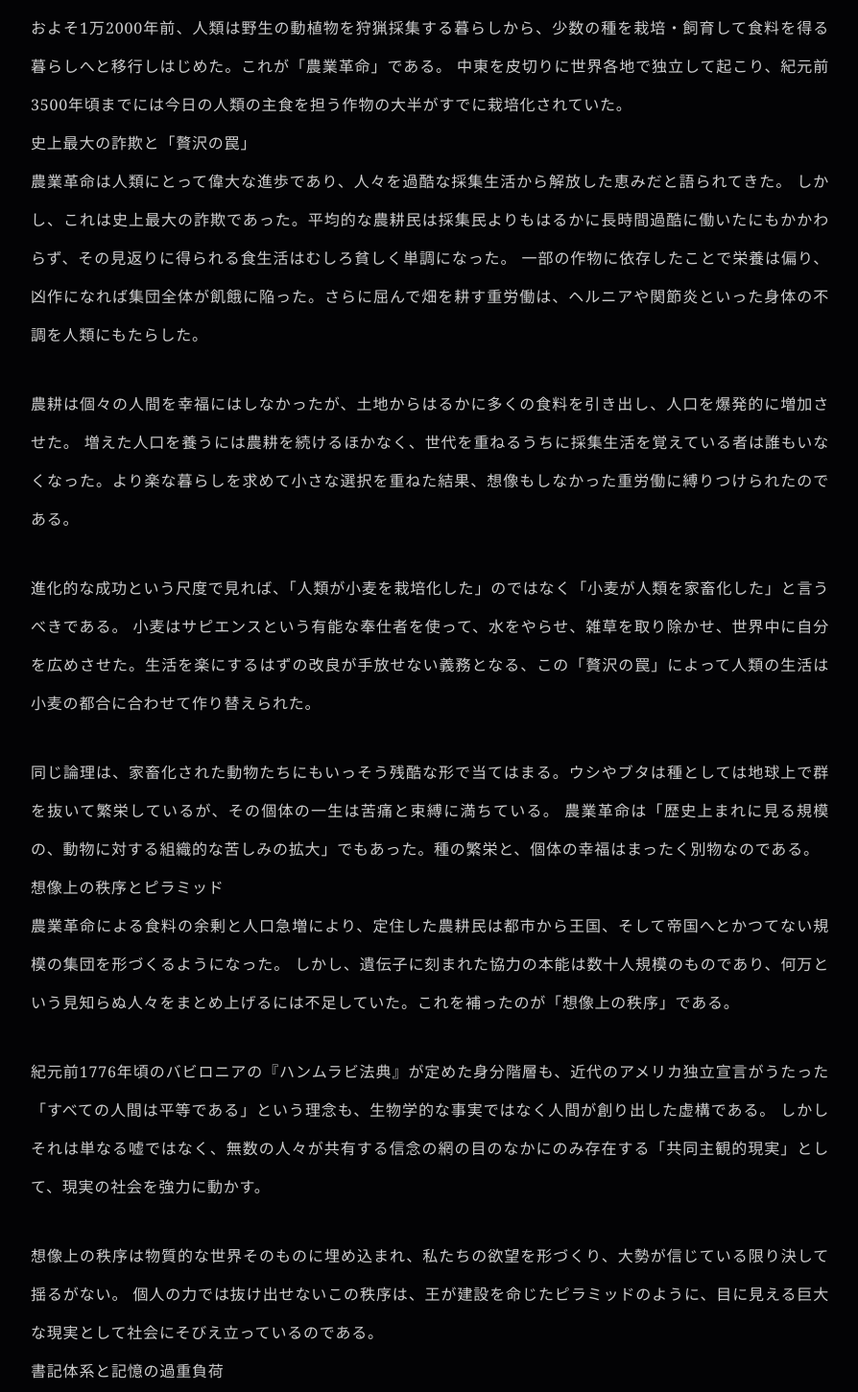
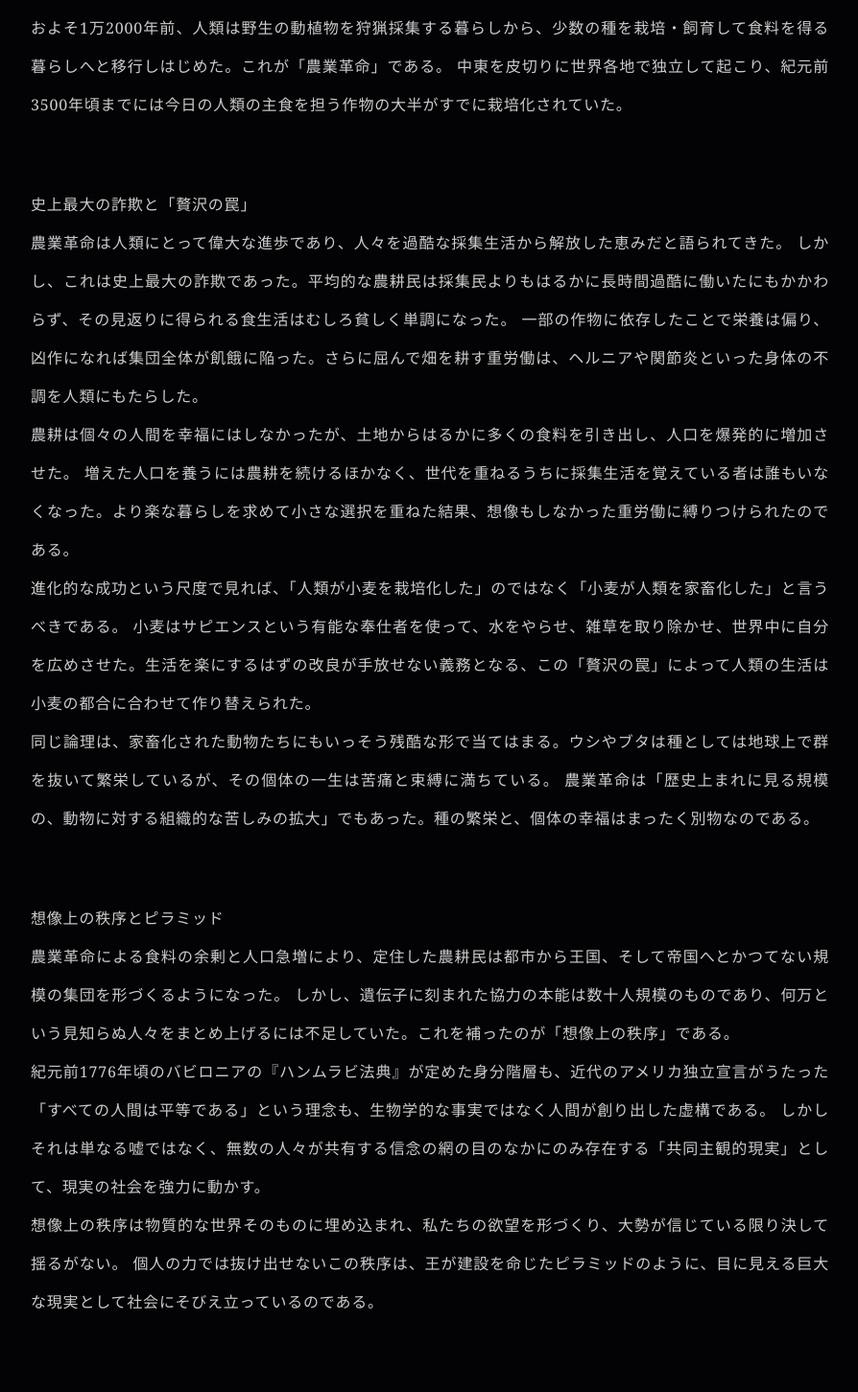
Before and after one commit to kotao-boop/artist-human-history, a Next.js app: page /chapter/agricultural in a window 1280 px wide. Shown: the part 1140-2591 px from the top of the page at 96% size, without its empty margins (192-1086 px from the left). Built offline with nearby package versions, Linux system fonts and the light colour scheme.

Commit message:
fix: adjust spacing to be between headings rather than paragraphs

```diff
--- a/src/app/chapter/agricultural/page.tsx
+++ b/src/app/chapter/agricultural/page.tsx
@@ -17,6 +17,8 @@
         </p>
       </RevealText>
 
+      <div className="h-16" />
+
       <RevealText>
         <h3>史上最大の詐欺と「贅沢の罠」</h3>
         <p>
@@ -24,28 +26,21 @@
           しかし、これは史上最大の詐欺であった。平均的な農耕民は採集民よりもはるかに長時間過酷に働いたにもかかわらず、その見返りに得られる食生活はむしろ貧しく単調になった。
           一部の作物に依存したことで栄養は偏り、凶作になれば集団全体が飢餓に陥った。さらに屈んで畑を耕す重労働は、ヘルニアや関節炎といった身体の不調を人類にもたらした。
         </p>
-
-        <div className="h-8" />
-
         <p>
           農耕は個々の人間を幸福にはしなかったが、土地からはるかに多くの食料を引き出し、人口を爆発的に増加させた。
           増えた人口を養うには農耕を続けるほかなく、世代を重ねるうちに採集生活を覚えている者は誰もいなくなった。より楽な暮らしを求めて小さな選択を重ねた結果、想像もしなかった重労働に縛りつけられたのである。
         </p>
-
-        <div className="h-8" />
-
         <p>
           進化的な成功という尺度で見れば、「人類が小麦を栽培化した」のではなく「小麦が人類を家畜化した」と言うべきである。
           小麦はサピエンスという有能な奉仕者を使って、水をやらせ、雑草を取り除かせ、世界中に自分を広めさせた。生活を楽にするはずの改良が手放せない義務となる、この「贅沢の罠」によって人類の生活は小麦の都合に合わせて作り替えられた。
         </p>
-
-        <div className="h-8" />
-
         <p>
           同じ論理は、家畜化された動物たちにもいっそう残酷な形で当てはまる。ウシやブタは種としては地球上で群を抜いて繁栄しているが、その個体の一生は苦痛と束縛に満ちている。
           農業革命は「歴史上まれに見る規模の、動物に対する組織的な苦しみの拡大」でもあった。種の繁栄と、個体の幸福はまったく別物なのである。
         </p>
       </RevealText>
+
+      <div className="h-16" />
 
       <RevealText>
         <h3>想像上の秩序とピラミッド</h3>
@@ -53,21 +48,17 @@
           農業革命による食料の余剰と人口急増により、定住した農耕民は都市から王国、そして帝国へとかつてない規模の集団を形づくるようになった。
           しかし、遺伝子に刻まれた協力の本能は数十人規模のものであり、何万という見知らぬ人々をまとめ上げるには不足していた。これを補ったのが「想像上の秩序」である。
         </p>
-
-        <div className="h-8" />
-
         <p>
           紀元前1776年頃のバビロニアの『ハンムラビ法典』が定めた身分階層も、近代のアメリカ独立宣言がうたった「すべての人間は平等である」という理念も、生物学的な事実ではなく人間が創り出した虚構である。
           しかしそれは単なる嘘ではなく、無数の人々が共有する信念の網の目のなかにのみ存在する「共同主観的現実」として、現実の社会を強力に動かす。
         </p>
-
-        <div className="h-8" />
-
         <p>
           想像上の秩序は物質的な世界そのものに埋め込まれ、私たちの欲望を形づくり、大勢が信じている限り決して揺るがない。
           個人の力では抜け出せないこの秩序は、王が建設を命じたピラミッドのように、目に見える巨大な現実として社会にそびえ立っているのである。
         </p>
       </RevealText>
+
+      <div className="h-16" />
 
       <RevealText>
         <h3>書記体系と記憶の過重負荷</h3>
@@ -75,14 +66,13 @@
           社会が膨大な財と数万人の人々を扱うようになると、人間の脳の記憶容量では情報を処理しきれなくなった。
           税や在庫の厳密な記録という「記憶の過重負荷」を解決するために生まれたのが、書記体系（文字）である。紀元前3400年頃のシュメールの楔形文字や、インカ帝国のキープ（結縄）などがその例である。
         </p>
-
-        <div className="h-8" />
-
         <p>
           文字は単なる記録手段にとどまらず、人間の思考様式そのものを変容させた。情報を厳密にカテゴリー分けし整理する、官僚制に基づく規則正しい思考へと人類のものの見方を作り替えたのである。
           想像上の秩序と書記体系が組み合わさったとき、初めて人類は数百万人を包み込む巨大な社会を維持できるようになった。
         </p>
       </RevealText>
+
+      <div className="h-16" />
 
       <RevealText>
         <h3>想像上のヒエラルキーと差別</h3>
@@ -90,9 +80,6 @@
           大規模な社会を成り立たせる想像上の秩序は、必ず人々を序列づける「ヒエラルキー（階層）」を伴ってきた。自由人と奴隷、白人と黒人といった差別は、自然の秩序でも神の意志でもなく、まったくの歴史的偶然から生まれ、後づけの神話によって正当化されてきたものである。
           偶然始まった差別が偏見によって固定化され、みずからを永続させる「悪循環の環」をつくり出していく。
         </p>
-
-        <div className="h-8" />
-
         <p>
           また、ほぼすべての既知の社会において広く支配してきた家父長制や男女のヒエラルキーも、腕力や攻撃性などの生物学的根拠では十分に説明できない。
           生物学的な性差（sex）と、文化によって定められる性別役割（ジェンダー）は明確に異なり、「男らしさ」「女らしさ」の中身も時代や社会によって大きく変わる。
--- a/src/app/chapter/genesis/page.tsx
+++ b/src/app/chapter/genesis/page.tsx
@@ -17,20 +17,21 @@
         </p>
       </RevealText>
 
+      <div className="h-16" />
+
       <RevealText>
         <h3>複数の人類種が併存した世界</h3>
         <p>
           私たちはふだん「人類」と「ホモ・サピエンス」を同義のようにみなしているが、歴史の大半において地球上には複数の人類種が同時に存在していた。
           約250万年前、東アフリカで最初の人類が現れ、約200万年前になるとその一部が北アフリカ、ヨーロッパ、アジアの各地へと広がり、それぞれの環境に適応して異なる種へと進化した。
         </p>
-
-        <div className="h-8" />
-
         <p>
           ヨーロッパと西アジアには頑強なネアンデルタール人が、東アジアにはホモ・エレクトス（直立した人）が、インドネシアのジャワ島にはホモ・ソロエンシスが、そしてフローレス島には島嶼環境で小型化した身長わずか1メートルほどのホモ・フロレシエンシスが暮らしていた。
           私たちホモ・サピエンス（賢い人）も、食物連鎖の中間に位置する「取るに足らない動物」の一つにすぎなかった。
         </p>
       </RevealText>
+
+      <div className="h-16" />
 
       <RevealText>
         <h3>大きな脳と直立二足歩行の代償</h3>
@@ -38,14 +39,13 @@
           人類に共通する際立った特徴は、体格に比して並外れて大きな脳を持つことである。しかし大きな脳は自然界では例外的な装備であり、莫大なエネルギーを消費するという代償を伴う。
           人間の脳は体重の2〜3パーセントを占めるにすぎないが、身体が休んでいるときのエネルギーの25パーセントを消費する。大きな脳を養うために人類は筋肉を犠牲にし、身体的には脆弱な存在となった。
         </p>
-
-        <div className="h-8" />
-
         <p>
           加えて、直立二足歩行はさらなる代償を課した。まっすぐ立つことで骨盤が狭くなり産道が狭まる一方で、赤ん坊の頭は大きくなっていったため、出産は命がけの難事となった。
           その結果、自然選択は「早産」を有利とした。人間の子どもは他の哺乳類と異なり、未熟で無力なまま生まれ、長期にわたる保護と教育を必要とする。しかしこの「未完成のまま生まれる」という弱さこそが、人間を柔軟で学習能力に富み、強固な社会的絆を必要とする生き物にしたのである。
         </p>
       </RevealText>
+
+      <div className="h-16" />
 
       <RevealText>
         <h3>原初の魔法「火」の獲得</h3>
@@ -53,14 +53,13 @@
           もう一つの決定的な武器は火の利用だった。約30万年前までには、いくつかの人類種は日常的に火を使うようになっていた。
           火は暖と光をもたらし、猛獣を退けただけでなく、なにより「調理」を可能にした。
         </p>
-
-        <div className="h-8" />
-
         <p>
           調理は硬い食物や毒を含む食物までも食べられるものに変え、咀嚼と消化に費やす時間とエネルギーを劇的に削減した。長い腸と大きな歯は不要になり、そのぶんのエネルギーを脳の維持にまわすことができた。
           火を手にした人類は、初めて自分の身体の大きさや筋力によらない絶対的な外部エネルギーを獲得したのである。
         </p>
       </RevealText>
+
+      <div className="h-16" />
 
       <RevealText>
         <h3>早すぎた頂点への飛躍</h3>
@@ -68,15 +67,9 @@
           とはいえ、この段階のサピエンスはなお生態系のなかで際立った存在ではなく、環境にほとんど影響を及ぼさない動物にすぎなかった。
           人類が食物連鎖の中位から一気に頂点へと駆け上がるのは、この後の「認知革命」を経てからのことである。しかし、この急速な上昇は生態系に深刻なひずみをもたらした。
         </p>
-
-        <div className="h-8" />
-
         <p>
           ライオンやサメのような頂点捕食者は、数百万年をかけて徐々にその地位に上り詰めたため、生態系の側にも彼らを抑える仕組みを発達させる時間があった。ところが人類はあまりに急激に頂点へと躍り出たため、生態系は適応する余裕がなく、なにより人類自身もその新しい地位に心の準備ができていなかった。
         </p>
-
-        <div className="h-8" />
-
         <p>
           人類につきものの多くの残虐さや不安の根源はここにある。長らく弱い立場に置かれ、たえず恐れを抱いてきた者が、突然に絶大な力を握ったとき、その力を賢明に用いることは難しい。この「食物連鎖への飛躍」がもたらした心の未熟さを抱えたまま、サピエンスは歴史の表舞台へと躍り出ていくこととなる。
         </p>
```
Also changed, not shown: src/app/chapter/cognitive/page.tsx (+6 -18 lines).
